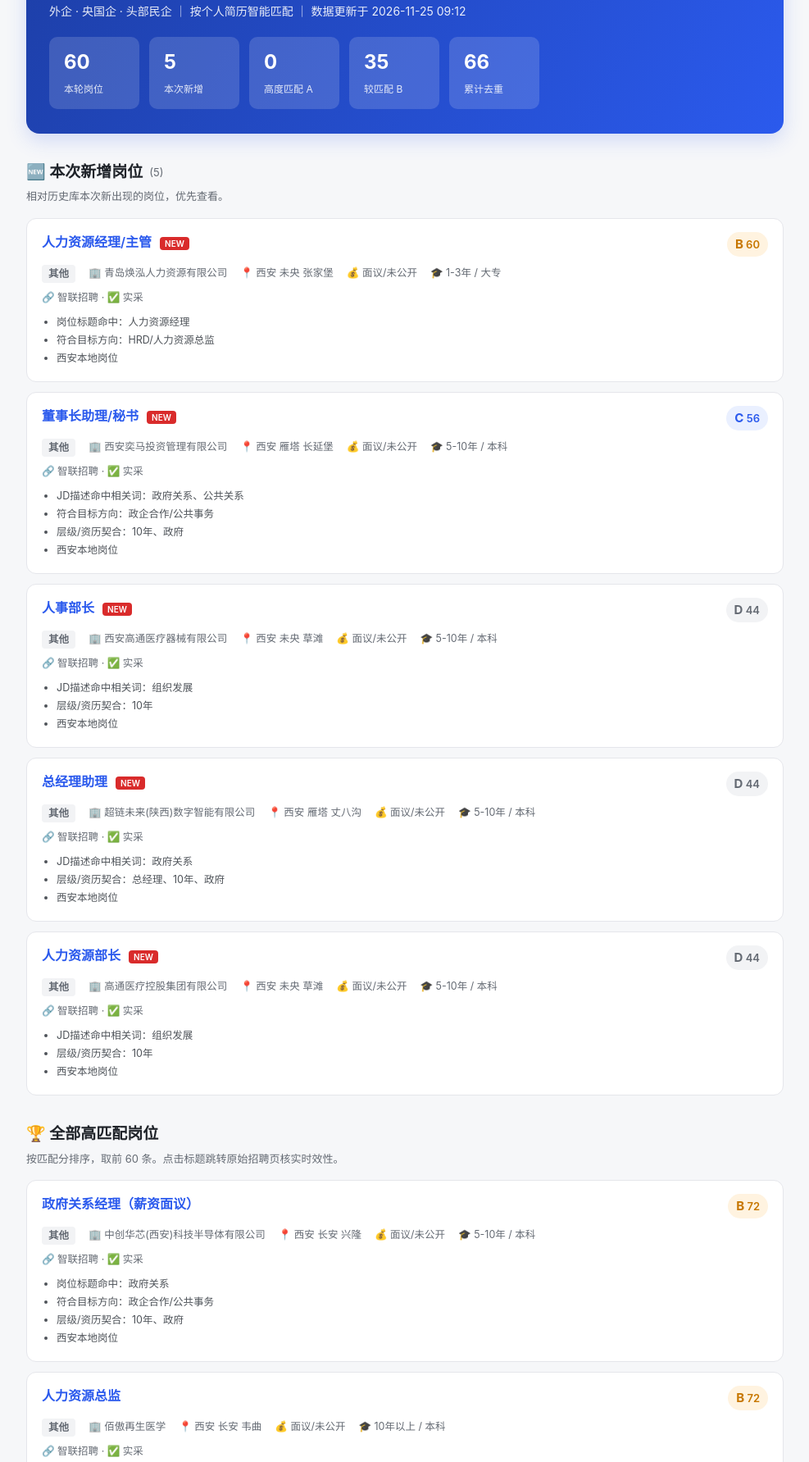
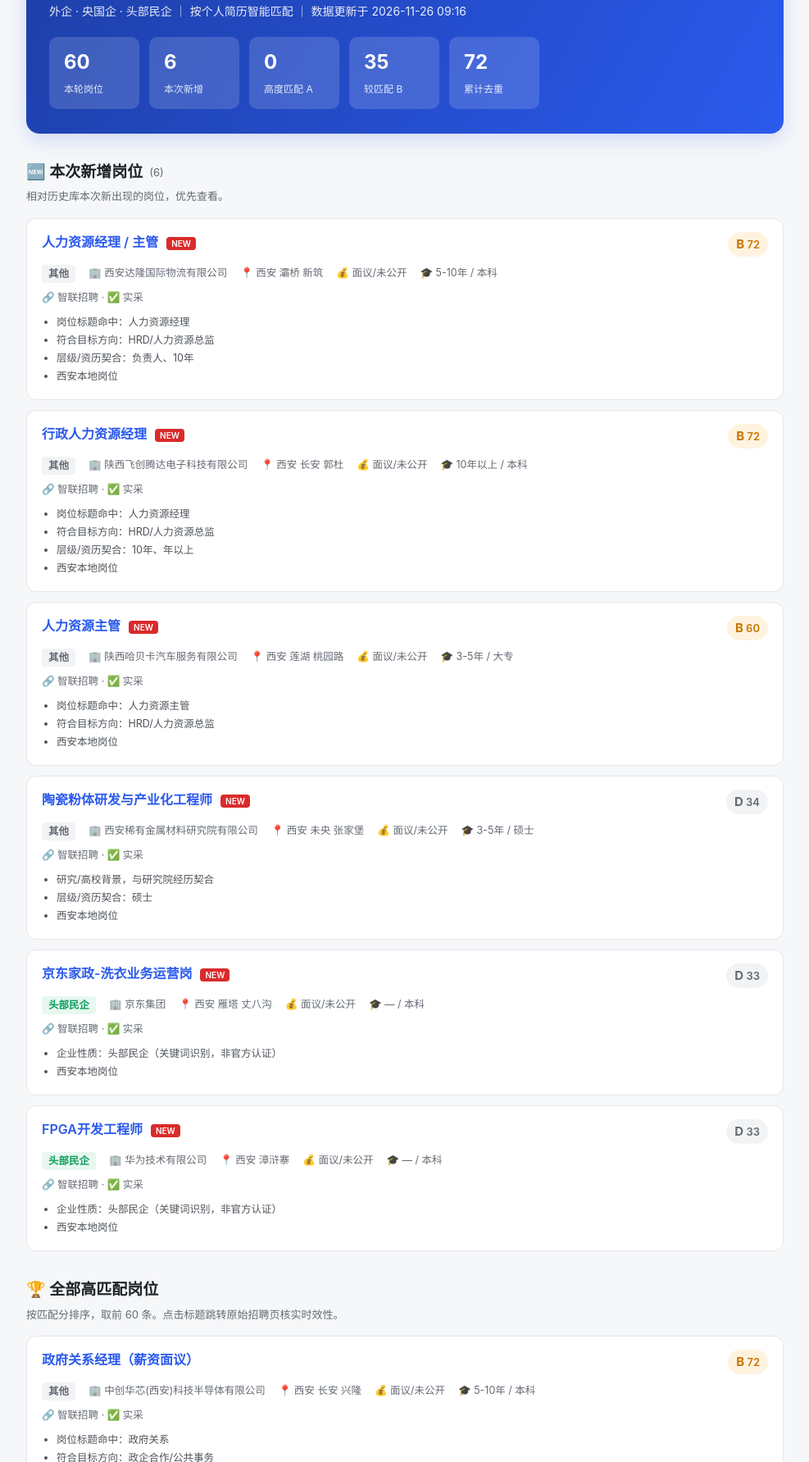
Before and after one commit to guijiequan-spec/xian-job-radar, a plain HTML site: page index.html in a window 1280 px wide. Shown: the part 103-1886 px from the top of the page at 82% size, without its empty margins (146-1133 px from the left). Drawn offline with Linux system fonts and the light colour scheme.

Commit message:
chore: 每日数据更新 2026-11-26 09:16 - index.html

```diff
--- a/index.html
+++ b/index.html
@@ -64,94 +64,109 @@
 <div class="wrap">
   <header>
     <h1>西安岗位雷达</h1>
-    <div class="sub">外企 · 央国企 · 头部民企 ｜ 按个人简历智能匹配 ｜ 数据更新于 2026-11-25 09:12</div>
+    <div class="sub">外企 · 央国企 · 头部民企 ｜ 按个人简历智能匹配 ｜ 数据更新于 2026-11-26 09:16</div>
     <div class="stats">
       <div class="stat"><b>60</b><span>本轮岗位</span></div>
-      <div class="stat"><b>5</b><span>本次新增</span></div>
+      <div class="stat"><b>6</b><span>本次新增</span></div>
       <div class="stat"><b>0</b><span>高度匹配 A</span></div>
       <div class="stat"><b>35</b><span>较匹配 B</span></div>
-      <div class="stat"><b>66</b><span>累计去重</span></div>
+      <div class="stat"><b>72</b><span>累计去重</span></div>
     </div>
   </header>
 
   <div class="section">
-    <h2>🆕 本次新增岗位 <span style="font-size:13px;color:var(--sub);font-weight:400">(5)</span></h2>
+    <h2>🆕 本次新增岗位 <span style="font-size:13px;color:var(--sub);font-weight:400">(6)</span></h2>
     <p class="hint">相对历史库本次新出现的岗位，优先查看。</p>
 
     <div class="job-card">
       <div class="job-head">
-        <div class="job-title"><a href="https://www.zhaopin.com/jobdetail/CCL1511480240J40976348108.htm" target="_blank" rel="noopener">人力资源经理/主管</a> <span class="new-tag">NEW</span></div>
+        <div class="job-title"><a href="https://www.zhaopin.com/jobdetail/CCL1498207130J40982910315.htm" target="_blank" rel="noopener">人力资源经理 / 主管</a> <span class="new-tag">NEW</span></div>
+        <div class="score badge-b"><b>B</b> 72</div>
+      </div>
+      <div class="job-meta">
+        <span class="nature nature-other">其他</span>
+        <span>🏢 西安达隆国际物流有限公司</span>
+        <span>📍 西安 灞桥 新筑</span>
+        <span>💰 面议/未公开</span>
+        <span>🎓 5-10年 / 本科</span>
+        <span class="src">🔗 智联招聘 · ✅ 实采</span>
+      </div>
+      <ul class="reasons"><li>岗位标题命中：人力资源经理</li><li>符合目标方向：HRD/人力资源总监</li><li>层级/资历契合：负责人、10年</li><li>西安本地岗位</li></ul>
+    </div>
+    <div class="job-card">
+      <div class="job-head">
+        <div class="job-title"><a href="https://www.zhaopin.com/jobdetail/CC890817960J40893196601.htm" target="_blank" rel="noopener">行政人力资源经理</a> <span class="new-tag">NEW</span></div>
+        <div class="score badge-b"><b>B</b> 72</div>
+      </div>
+      <div class="job-meta">
+        <span class="nature nature-other">其他</span>
+        <span>🏢 陕西飞创腾达电子科技有限公司</span>
+        <span>📍 西安 长安 郭杜</span>
+        <span>💰 面议/未公开</span>
+        <span>🎓 10年以上 / 本科</span>
+        <span class="src">🔗 智联招聘 · ✅ 实采</span>
+      </div>
+      <ul class="reasons"><li>岗位标题命中：人力资源经理</li><li>符合目标方向：HRD/人力资源总监</li><li>层级/资历契合：10年、年以上</li><li>西安本地岗位</li></ul>
+    </div>
+    <div class="job-card">
+      <div class="job-head">
+        <div class="job-title"><a href="https://www.zhaopin.com/jobdetail/CC702579020J40935949003.htm" target="_blank" rel="noopener">人力资源主管</a> <span class="new-tag">NEW</span></div>
         <div class="score badge-b"><b>B</b> 60</div>
       </div>
       <div class="job-meta">
         <span class="nature nature-other">其他</span>
-        <span>🏢 青岛焕泓人力资源有限公司</span>
-        <span>📍 西安 未央 张家堡</span>
+        <span>🏢 陕西哈贝卡汽车服务有限公司</span>
+        <span>📍 西安 莲湖 桃园路</span>
         <span>💰 面议/未公开</span>
-        <span>🎓 1-3年 / 大专</span>
+        <span>🎓 3-5年 / 大专</span>
         <span class="src">🔗 智联招聘 · ✅ 实采</span>
       </div>
-      <ul class="reasons"><li>岗位标题命中：人力资源经理</li><li>符合目标方向：HRD/人力资源总监</li><li>西安本地岗位</li></ul>
+      <ul class="reasons"><li>岗位标题命中：人力资源主管</li><li>符合目标方向：HRD/人力资源总监</li><li>西安本地岗位</li></ul>
     </div>
     <div class="job-card">
       <div class="job-head">
-        <div class="job-title"><a href="https://www.zhaopin.com/jobdetail/CC642254180J40899775914.htm" target="_blank" rel="noopener">董事长助理/秘书</a> <span class="new-tag">NEW</span></div>
-        <div class="score badge-c"><b>C</b> 56</div>
+        <div class="job-title"><a href="https://www.zhaopin.com/jobdetail/CC623683780J40932449503.htm" target="_blank" rel="noopener">陶瓷粉体研发与产业化工程师</a> <span class="new-tag">NEW</span></div>
+        <div class="score badge-d"><b>D</b> 34</div>
       </div>
       <div class="job-meta">
         <span class="nature nature-other">其他</span>
-        <span>🏢 西安奕马投资管理有限公司</span>
-        <span>📍 西安 雁塔 长延堡</span>
+        <span>🏢 西安稀有金属材料研究院有限公司</span>
+        <span>📍 西安 未央 张家堡</span>
         <span>💰 面议/未公开</span>
-        <span>🎓 5-10年 / 本科</span>
+        <span>🎓 3-5年 / 硕士</span>
         <span class="src">🔗 智联招聘 · ✅ 实采</span>
       </div>
-      <ul class="reasons"><li>JD描述命中相关词：政府关系、公共关系</li><li>符合目标方向：政企合作/公共事务</li><li>层级/资历契合：10年、政府</li><li>西安本地岗位</li></ul>
+      <ul class="reasons"><li>研究/高校背景，与研究院经历契合</li><li>层级/资历契合：硕士</li><li>西安本地岗位</li></ul>
     </div>
     <div class="job-card">
       <div class="job-head">
-        <div class="job-title"><a href="https://www.zhaopin.com/jobdetail/CCL1515988100J41046794804.htm" target="_blank" rel="noopener">人事部长</a> <span class="new-tag">NEW</span></div>
-        <div class="score badge-d"><b>D</b> 44</div>
+        <div class="job-title"><a href="https://www.zhaopin.com/jobdetail/CC192921310J40908237309.htm" target="_blank" rel="noopener">京东家政-洗衣业务运营岗</a> <span class="new-tag">NEW</span></div>
+        <div class="score badge-d"><b>D</b> 33</div>
       </div>
       <div class="job-meta">
-        <span class="nature nature-other">其他</span>
-        <span>🏢 西安高通医疗器械有限公司</span>
-        <span>📍 西安 未央 草滩</span>
+        <span class="nature nature-private">头部民企</span>
+        <span>🏢 京东集团</span>
+        <span>📍 西安 雁塔 丈八沟</span>
         <span>💰 面议/未公开</span>
-        <span>🎓 5-10年 / 本科</span>
+        <span>🎓 — / 本科</span>
         <span class="src">🔗 智联招聘 · ✅ 实采</span>
       </div>
-      <ul class="reasons"><li>JD描述命中相关词：组织发展</li><li>层级/资历契合：10年</li><li>西安本地岗位</li></ul>
+      <ul class="reasons"><li>企业性质：头部民企（关键词识别，非官方认证）</li><li>西安本地岗位</li></ul>
     </div>
     <div class="job-card">
       <div class="job-head">
-        <div class="job-title"><a href="https://www.zhaopin.com/jobdetail/CCL1514028910J40949814412.htm" target="_blank" rel="noopener">总经理助理</a> <span class="new-tag">NEW</span></div>
-        <div class="score badge-d"><b>D</b> 44</div>
+        <div class="job-title"><a href="https://www.zhaopin.com/jobdetail/CC000542940J40899771114.htm" target="_blank" rel="noopener">FPGA开发工程师</a> <span class="new-tag">NEW</span></div>
+        <div class="score badge-d"><b>D</b> 33</div>
       </div>
       <div class="job-meta">
-        <span class="nature nature-other">其他</span>
-        <span>🏢 超链未来(陕西)数字智能有限公司</span>
-        <span>📍 西安 雁塔 丈八沟</span>
+        <span class="nature nature-private">头部民企</span>
+        <span>🏢 华为技术有限公司</span>
+        <span>📍 西安 漳浒寨</span>
         <span>💰 面议/未公开</span>
-        <span>🎓 5-10年 / 本科</span>
+        <span>🎓 — / 本科</span>
         <span class="src">🔗 智联招聘 · ✅ 实采</span>
       </div>
-      <ul class="reasons"><li>JD描述命中相关词：政府关系</li><li>层级/资历契合：总经理、10年、政府</li><li>西安本地岗位</li></ul>
-    </div>
-    <div class="job-card">
-      <div class="job-head">
-        <div class="job-title"><a href="https://www.zhaopin.com/jobdetail/CC612003230J40934641603.htm" target="_blank" rel="noopener">人力资源部长</a> <span class="new-tag">NEW</span></div>
-        <div class="score badge-d"><b>D</b> 44</div>
-      </div>
-      <div class="job-meta">
-        <span class="nature nature-other">其他</span>
-        <span>🏢 高通医疗控股集团有限公司</span>
-        <span>📍 西安 未央 草滩</span>
-        <span>💰 面议/未公开</span>
-        <span>🎓 5-10年 / 本科</span>
-        <span class="src">🔗 智联招聘 · ✅ 实采</span>
-      </div>
-      <ul class="reasons"><li>JD描述命中相关词：组织发展</li><li>层级/资历契合：10年</li><li>西安本地岗位</li></ul>
+      <ul class="reasons"><li>企业性质：头部民企（关键词识别，非官方认证）</li><li>西安本地岗位</li></ul>
     </div>
   </div>
 
@@ -476,33 +491,18 @@
     </div>
     <div class="job-card">
       <div class="job-head">
-        <div class="job-title"><a href="https://www.zhaopin.com/jobdetail/CCL1300534650J40809934006.htm" target="_blank" rel="noopener">有机合成副高级研究员</a> </div>
+        <div class="job-title"><a href="https://www.zhaopin.com/jobdetail/CCL1498207130J40982910315.htm" target="_blank" rel="noopener">人力资源经理 / 主管</a> </div>
         <div class="score badge-b"><b>B</b> 72</div>
       </div>
       <div class="job-meta">
         <span class="nature nature-other">其他</span>
-        <span>🏢 西安贝克曼化工科技有限公司</span>
-        <span>📍 西安 鄠邑 庞光</span>
+        <span>🏢 西安达隆国际物流有限公司</span>
+        <span>📍 西安 灞桥 新筑</span>
         <span>💰 面议/未公开</span>
         <span>🎓 5-10年 / 本科</span>
         <span class="src">🔗 智联招聘 · ✅ 实采</span>
       </div>
-      <ul class="reasons"><li>岗位标题命中：研究员</li><li>符合目标方向：行业研究/战略</li><li>层级/资历契合：10年、研究</li><li>西安本地岗位</li></ul>
-    </div>
-    <div class="job-card">
-      <div class="job-head">
-        <div class="job-title"><a href="https://www.zhaopin.com/jobdetail/CCL1426095970J40981116115.htm" target="_blank" rel="noopener">HRBP</a> </div>
-        <div class="score badge-b"><b>B</b> 72</div>
-      </div>
-      <div class="job-meta">
-        <span class="nature nature-other">其他</span>
-        <span>🏢 西安零特精密机械有限公司</span>
-        <span>📍 西安 鄠邑 五竹</span>
-        <span>💰 面议/未公开</span>
-        <span>🎓 3-5年 / 本科</span>
-        <span class="src">🔗 智联招聘 · ✅ 实采</span>
-      </div>
-      <ul class="reasons"><li>岗位标题命中：HRBP</li><li>符合目标方向：HRD/人力资源总监</li><li>层级/资历契合：政策</li><li>西安本地岗位</li></ul>
+      <ul class="reasons"><li>岗位标题命中：人力资源经理</li><li>符合目标方向：HRD/人力资源总监</li><li>层级/资历契合：负责人、10年</li><li>西安本地岗位</li></ul>
     </div>
     <div class="job-card">
       <div class="job-head">
@@ -581,6 +581,21 @@
     </div>
     <div class="job-card">
       <div class="job-head">
+        <div class="job-title"><a href="https://www.zhaopin.com/jobdetail/CC890817960J40893196601.htm" target="_blank" rel="noopener">行政人力资源经理</a> </div>
+        <div class="score badge-b"><b>B</b> 72</div>
+      </div>
+      <div class="job-meta">
+        <span class="nature nature-other">其他</span>
+        <span>🏢 陕西飞创腾达电子科技有限公司</span>
+        <span>📍 西安 长安 郭杜</span>
+        <span>💰 面议/未公开</span>
+        <span>🎓 10年以上 / 本科</span>
+        <span class="src">🔗 智联招聘 · ✅ 实采</span>
+      </div>
+      <ul class="reasons"><li>岗位标题命中：人力资源经理</li><li>符合目标方向：HRD/人力资源总监</li><li>层级/资历契合：10年、年以上</li><li>西安本地岗位</li></ul>
+    </div>
+    <div class="job-card">
+      <div class="job-head">
         <div class="job-title"><a href="https://www.zhaopin.com/jobdetail/CCL1482668950J40944543512.htm" target="_blank" rel="noopener">薪酬绩效高级经理（全球业务）</a> </div>
         <div class="score badge-b"><b>B</b> 60</div>
       </div>
@@ -626,21 +641,6 @@
     </div>
     <div class="job-card">
       <div class="job-head">
-        <div class="job-title"><a href="https://www.zhaopin.com/jobdetail/CC134824420J40974425808.htm" target="_blank" rel="noopener">餐饮人力资源经理</a> </div>
-        <div class="score badge-b"><b>B</b> 60</div>
-      </div>
-      <div class="job-meta">
-        <span class="nature nature-other">其他</span>
-        <span>🏢 裕华建设集团有限公司</span>
-        <span>📍 西安 雁塔 曲江</span>
-        <span>💰 面议/未公开</span>
-        <span>🎓 1-3年 / —</span>
-        <span class="src">🔗 智联招聘 · ✅ 实采</span>
-      </div>
-      <ul class="reasons"><li>岗位标题命中：人力资源经理</li><li>符合目标方向：HRD/人力资源总监</li><li>西安本地岗位</li></ul>
-    </div>
-    <div class="job-card">
-      <div class="job-head">
         <div class="job-title"><a href="https://www.zhaopin.com/jobdetail/CC120879530J40978164815.htm" target="_blank" rel="noopener">资深HRBP</a> </div>
         <div class="score badge-b"><b>B</b> 60</div>
       </div>
@@ -653,6 +653,21 @@
         <span class="src">🔗 智联招聘 · ✅ 实采</span>
       </div>
       <ul class="reasons"><li>岗位标题命中：HRBP</li><li>符合目标方向：HRD/人力资源总监</li><li>西安本地岗位</li></ul>
+    </div>
+    <div class="job-card">
+      <div class="job-head">
+        <div class="job-title"><a href="https://www.zhaopin.com/jobdetail/CC702579020J40935949003.htm" target="_blank" rel="noopener">人力资源主管</a> </div>
+        <div class="score badge-b"><b>B</b> 60</div>
+      </div>
+      <div class="job-meta">
+        <span class="nature nature-other">其他</span>
+        <span>🏢 陕西哈贝卡汽车服务有限公司</span>
+        <span>📍 西安 莲湖 桃园路</span>
+        <span>💰 面议/未公开</span>
+        <span>🎓 3-5年 / 大专</span>
+        <span class="src">🔗 智联招聘 · ✅ 实采</span>
+      </div>
+      <ul class="reasons"><li>岗位标题命中：人力资源主管</li><li>符合目标方向：HRD/人力资源总监</li><li>西安本地岗位</li></ul>
     </div>
     <div class="job-card">
       <div class="job-head">
@@ -742,7 +757,7 @@
         <span>🎓 3-5年 / 本科</span>
         <span class="src">🔗 智联招聘 · ✅ 实采</span>
       </div>
-      <ul class="reasons"><li>JD描述命中相关词：产业研究、战略规划</li><li>符合目标方向：行业研究/战略</li><li>层级/资历契合：负责人、团队管理、战略</li><li>西安本地岗位</li></ul>
+      <ul class="reasons"><li>JD描述命中相关词：战略规划、产业研究</li><li>符合目标方向：行业研究/战略</li><li>层级/资历契合：负责人、团队管理、战略</li><li>西安本地岗位</li></ul>
     </div>
     <div class="job-card">
       <div class="job-head">
@@ -926,21 +941,6 @@
     </div>
     <div class="job-card">
       <div class="job-head">
-        <div class="job-title"><a href="https://www.zhaopin.com/jobdetail/CC542783320J40980239815.htm" target="_blank" rel="noopener">总经理助理</a> </div>
-        <div class="score badge-d"><b>D</b> 44</div>
-      </div>
-      <div class="job-meta">
-        <span class="nature nature-other">其他</span>
-        <span>🏢 中通快递</span>
-        <span>📍 西安 鄠邑 甘亭</span>
-        <span>💰 面议/未公开</span>
-        <span>🎓 3-5年 / 大专</span>
-        <span class="src">🔗 智联招聘 · ✅ 实采</span>
-      </div>
-      <ul class="reasons"><li>JD描述命中相关词：政府关系</li><li>层级/资历契合：总经理、政府</li><li>西安本地岗位</li></ul>
-    </div>
-    <div class="job-card">
-      <div class="job-head">
         <div class="job-title"><a href="https://www.zhaopin.com/jobdetail/CC318326880J40812576506.htm" target="_blank" rel="noopener">人事主管</a> </div>
         <div class="score badge-d"><b>D</b> 44</div>
       </div>
@@ -1001,21 +1001,6 @@
     </div>
     <div class="job-card">
       <div class="job-head">
-        <div class="job-title"><a href="https://www.zhaopin.com/jobdetail/CC321001930J40907232809.htm" target="_blank" rel="noopener">舆情分析师（报告撰写）</a> </div>
-        <div class="score badge-d"><b>D</b> 44</div>
-      </div>
-      <div class="job-meta">
-        <span class="nature nature-other">其他</span>
-        <span>🏢 西安小巨人信息技术有限公司</span>
-        <span>📍 西安 雁塔 丈八沟</span>
-        <span>💰 面议/未公开</span>
-        <span>🎓 1-3年 / 本科</span>
-        <span class="src">🔗 智联招聘 · ✅ 实采</span>
-      </div>
-      <ul class="reasons"><li>JD描述命中相关词：政策研究</li><li>层级/资历契合：政策、研究</li><li>西安本地岗位</li></ul>
-    </div>
-    <div class="job-card">
-      <div class="job-head">
         <div class="job-title"><a href="https://www.zhaopin.com/jobdetail/CCL1515988100J41046794804.htm" target="_blank" rel="noopener">人事部长</a> </div>
         <div class="score badge-d"><b>D</b> 44</div>
       </div>
@@ -1046,18 +1031,48 @@
     </div>
     <div class="job-card">
       <div class="job-head">
-        <div class="job-title"><a href="https://www.zhaopin.com/jobdetail/CC612003230J40934641603.htm" target="_blank" rel="noopener">人力资源部长</a> </div>
-        <div class="score badge-d"><b>D</b> 44</div>
+        <div class="job-title"><a href="https://www.zhaopin.com/jobdetail/CC623683780J40932449503.htm" target="_blank" rel="noopener">陶瓷粉体研发与产业化工程师</a> </div>
+        <div class="score badge-d"><b>D</b> 34</div>
       </div>
       <div class="job-meta">
         <span class="nature nature-other">其他</span>
-        <span>🏢 高通医疗控股集团有限公司</span>
-        <span>📍 西安 未央 草滩</span>
+        <span>🏢 西安稀有金属材料研究院有限公司</span>
+        <span>📍 西安 未央 张家堡</span>
         <span>💰 面议/未公开</span>
-        <span>🎓 5-10年 / 本科</span>
+        <span>🎓 3-5年 / 硕士</span>
         <span class="src">🔗 智联招聘 · ✅ 实采</span>
       </div>
-      <ul class="reasons"><li>JD描述命中相关词：组织发展</li><li>层级/资历契合：10年</li><li>西安本地岗位</li></ul>
+      <ul class="reasons"><li>研究/高校背景，与研究院经历契合</li><li>层级/资历契合：硕士</li><li>西安本地岗位</li></ul>
+    </div>
+    <div class="job-card">
+      <div class="job-head">
+        <div class="job-title"><a href="https://www.zhaopin.com/jobdetail/CC192921310J40908237309.htm" target="_blank" rel="noopener">京东家政-洗衣业务运营岗</a> </div>
+        <div class="score badge-d"><b>D</b> 33</div>
+      </div>
+      <div class="job-meta">
+        <span class="nature nature-private">头部民企</span>
+        <span>🏢 京东集团</span>
+        <span>📍 西安 雁塔 丈八沟</span>
+        <span>💰 面议/未公开</span>
+        <span>🎓 — / 本科</span>
+        <span class="src">🔗 智联招聘 · ✅ 实采</span>
+      </div>
+      <ul class="reasons"><li>企业性质：头部民企（关键词识别，非官方认证）</li><li>西安本地岗位</li></ul>
+    </div>
+    <div class="job-card">
+      <div class="job-head">
+        <div class="job-title"><a href="https://www.zhaopin.com/jobdetail/CC000542940J40899771114.htm" target="_blank" rel="noopener">FPGA开发工程师</a> </div>
+        <div class="score badge-d"><b>D</b> 33</div>
+      </div>
+      <div class="job-meta">
+        <span class="nature nature-private">头部民企</span>
+        <span>🏢 华为技术有限公司</span>
+        <span>📍 西安 漳浒寨</span>
+        <span>💰 面议/未公开</span>
+        <span>🎓 — / 本科</span>
+        <span class="src">🔗 智联招聘 · ✅ 实采</span>
+      </div>
+      <ul class="reasons"><li>企业性质：头部民企（关键词识别，非官方认证）</li><li>西安本地岗位</li></ul>
     </div>
   </div>
 
@@ -1066,7 +1081,7 @@
     <p class="hint">失败与受限均如实记录，不虚构岗位。</p>
     <table>
       <tr><th>数据源</th><th>状态</th><th>采集数</th><th>说明</th></tr>
-      <tr><td>智联招聘</td><td>✅ 正常</td><td>194</td><td></td></tr><tr><td>猎聘</td><td>⚠️ 空</td><td>0</td><td>公开页结构可能已变化或需登录，未解析到岗位</td></tr><tr><td>BOSS直聘</td><td>⛔ 受限</td><td>0</td><td>BOSS 直聘搜索需登录态且 robots 严格，默认不采集；如日后有合法授权通道可开启 enabled</td></tr><tr><td>领英 LinkedIn</td><td>⛔ 受限</td><td>0</td><td>领英已于 2023 年 8 月关闭中国本土求职服务（InCareer），国内岗位无法通过领英投递；如需外企机会，建议改用其官网招聘页或猎聘/智联外企专区。</td></tr><tr><td>搜索引擎聚合</td><td>✅ 正常</td><td>25</td><td>来自公开搜索索引摘要，字段可能不完整（薪资/详情以原页面为准），已标注 verified=False</td></tr>
+      <tr><td>智联招聘</td><td>✅ 正常</td><td>195</td><td></td></tr><tr><td>猎聘</td><td>⚠️ 空</td><td>0</td><td>公开页结构可能已变化或需登录，未解析到岗位</td></tr><tr><td>BOSS直聘</td><td>⛔ 受限</td><td>0</td><td>BOSS 直聘搜索需登录态且 robots 严格，默认不采集；如日后有合法授权通道可开启 enabled</td></tr><tr><td>领英 LinkedIn</td><td>⛔ 受限</td><td>0</td><td>领英已于 2023 年 8 月关闭中国本土求职服务（InCareer），国内岗位无法通过领英投递；如需外企机会，建议改用其官网招聘页或猎聘/智联外企专区。</td></tr><tr><td>搜索引擎聚合</td><td>✅ 正常</td><td>25</td><td>来自公开搜索索引摘要，字段可能不完整（薪资/详情以原页面为准），已标注 verified=False</td></tr>
     </table>
   </div>
 
```
